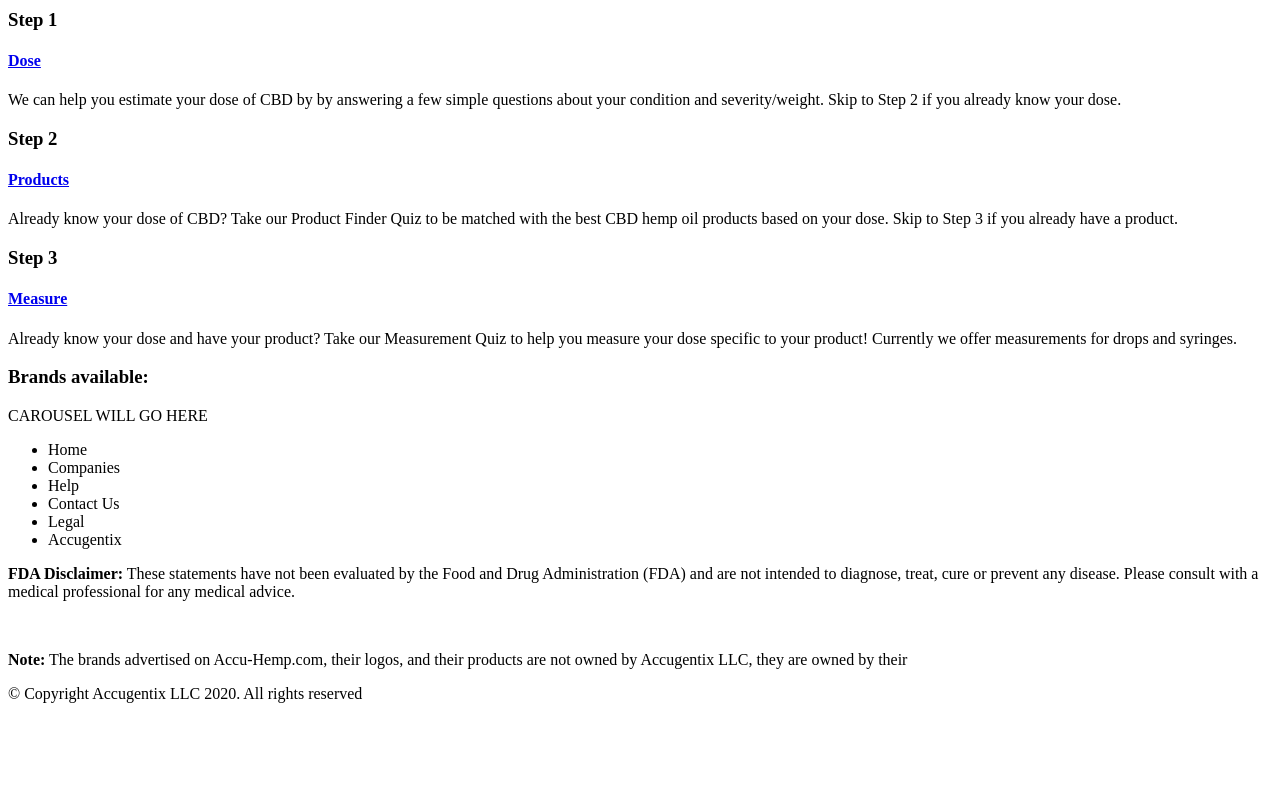
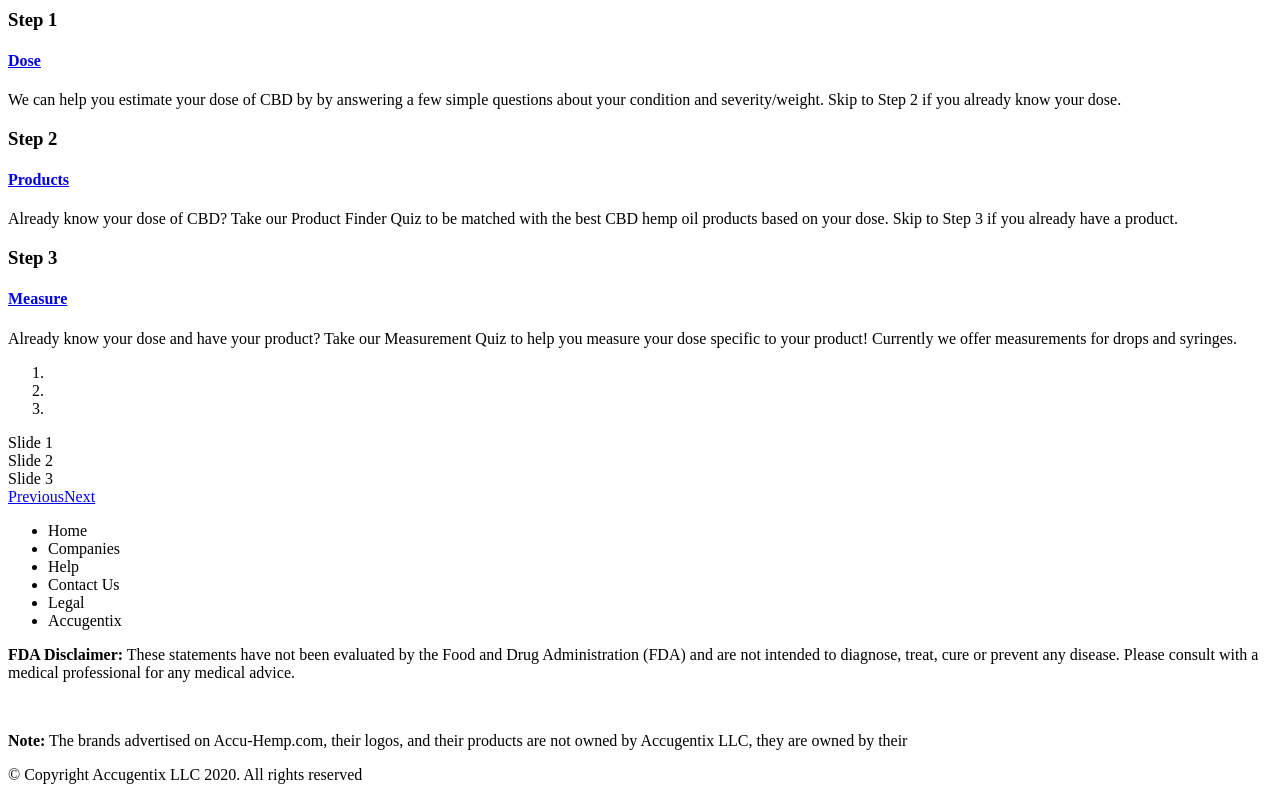
Before and after one commit to cbvargas5/Accu-Hemp, a React app: page / in a window 1280 px wide. Shown: the part 659-1459 px from the top of the page. Before the commit the page ends 1378 px from the top, so only its background shows below. Built offline with nearby package versions, Linux system fonts and the light colour scheme; the HTML template or start-up script is replaced by a standard one.

Commit message:
imported all image files & folders; imported Carousel from bootstrap

```diff
--- a/client/src/components/Carousel.jsx
+++ b/client/src/components/Carousel.jsx
@@ -1,10 +1,24 @@
 import React from 'react'
+import Carousel from 'react-bootstrap/Carousel'
 
-export default function Carousel() {
+export default function() {
   return (
-    <section className="brand-carousel-section">
-      <h3>Brands available:</h3>
-      <div className="carousel-wrapper">CAROUSEL WILL GO HERE</div>
-    </section>
+    <Carousel>
+      <Carousel.Item>
+        Slide 1
+      </Carousel.Item>
+      <Carousel.Item>
+        Slide 2
+      </Carousel.Item>
+      <Carousel.Item>
+        Slide 3
+      </Carousel.Item>
+    </Carousel>
+
+
+    // <section className="brand-carousel-section">
+    //   <h3>Brands available:</h3>
+    //   <div className="carousel-wrapper">CAROUSEL WILL GO HERE</div>
+    // </section>
   )
 }
--- a/client/src/index.jsx
+++ b/client/src/index.jsx
@@ -2,7 +2,9 @@ import React from 'react'
 import ReactDOM from 'react-dom'
 import store from './store/index';
 import { Provider } from 'react-redux';
-import App from './components/App.jsx'
+import App from './components/App.jsx';
+// import 'bootstrap/dist/css/bootstrap.min.css';
+
 
 
 ReactDOM.render(
```
Also changed, not shown: 93 other files (tests, documents, lock files or other folders).
